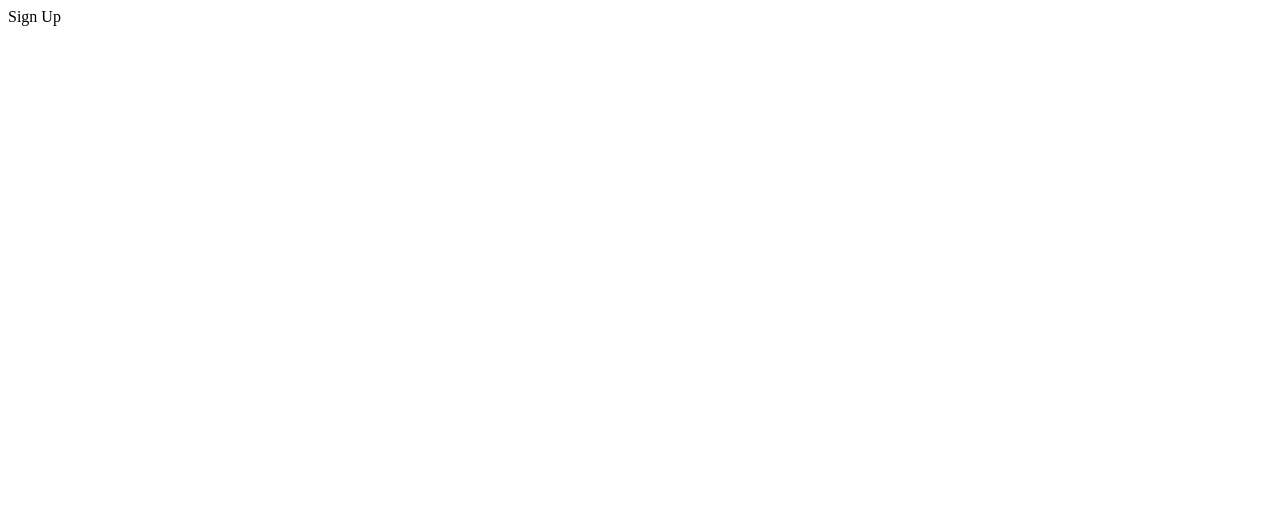
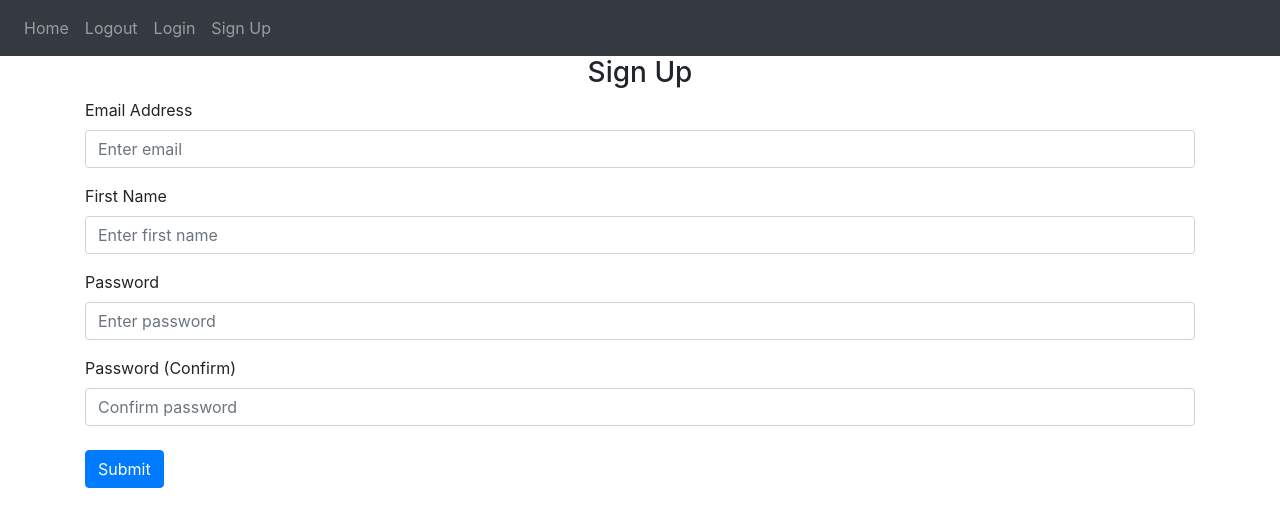
Before and after one commit to Clemo97/flask-notes-app, a Flask app: page /sign-up in a window 1280 px wide. Before the commit the part shown is almost empty. Shown: the top 527 px of the page. Run offline with Flask 2, Linux system fonts and the light colour scheme; some libraries are stand-ins or nearby versions.

Commit message:
create sign up form html

```diff
--- a/website/auth.py
+++ b/website/auth.py
@@ -1,10 +1,12 @@
-from flask import Blueprint
+from xmlrpc.client import boolean
+from flask import Blueprint, render_template
+from matplotlib.pyplot import text
 
 auth = Blueprint('auth', __name__)
 
 @auth.route('/login')
 def login():
-    return "<p>Login</p>"
+    return render_template("login.html", boolean=True)
 
 @auth.route('/logout')
 def logout():
@@ -12,4 +14,4 @@ def logout():
 
 @auth.route('/sign-up')
 def sign_up():
-    return "<p>Sign Up</p>"
+    return render_template("sign_up.html")
--- a/website/templates/login.html
+++ b/website/templates/login.html
@@ -1,4 +1,4 @@
-{% extends "base.html" %} {% block title %}LOgin{% endblock %}
+{% extends "base.html" %} {% block title %}Login{% endblock %}
 
 {% block content %}
 <h1>This is the login page.</h1>
--- a/website/templates/sign_up.html
+++ b/website/templates/sign_up.html
@@ -1,5 +1,47 @@
 {% extends "base.html" %} {% block title %}Sign Up{% endblock %}
 
 {% block content %}
-<h1>This is the sign up page.</h1>
+<form method='POST'>
+    <h3 align="center">Sign Up</h3>
+<div class="form-group">
+    <label for="email">Email Address</label>
+    <input
+    type="email"
+    class="form-control"
+    id="email"
+    name="email"
+    placeholder="Enter email"
+    />
+</div>
+<div class="form-group">
+    <label for="firstName">First Name</label>
+    <input
+    type="text"
+    class="form-control"
+    id="firstName"
+    name="firstName"
+    placeholder="Enter first name"
+    />
+</div>
+<div class="form-group">
+    <label for="password1">Password</label>
+    <input
+    type="password"
+    class="form-control"
+    id="password1"
+    name="password1"
+    placeholder="Enter password"
+    />
+</div>
+<div class="form-group">
+    <label for="password2">Password (Confirm)</label>
+    <input type="password"
+    class="form-control"
+    id="password2"
+    name="password2"
+    placeholder="Confirm password"
+    />
+    <br />
+    <button type="submit" class="btn btn-primary">Submit</button>
+</form>
 {% endblock %}
```
